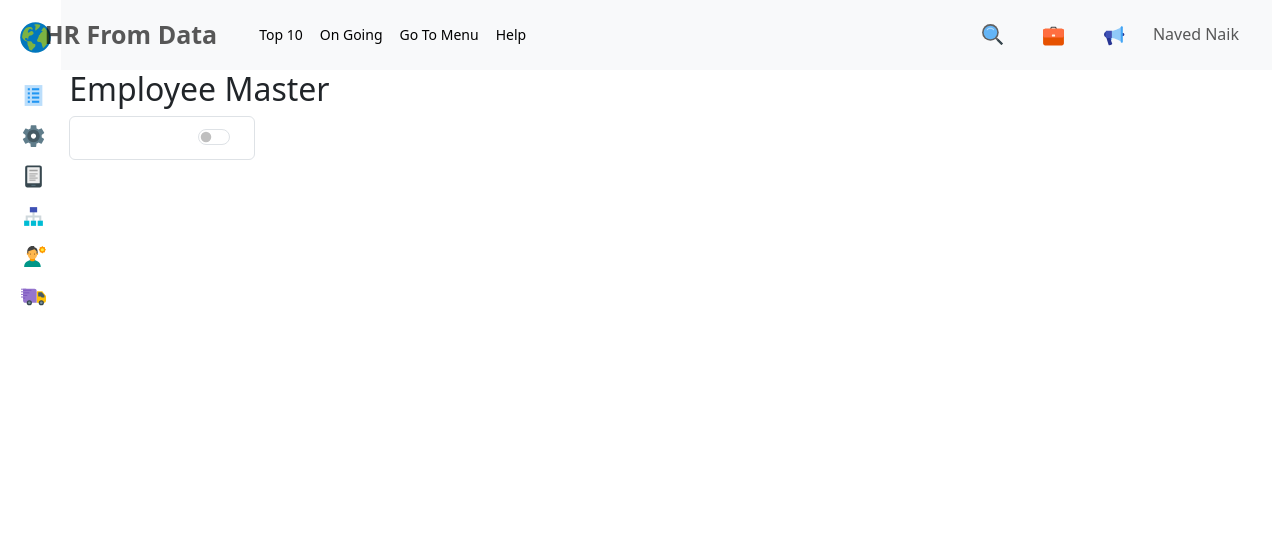
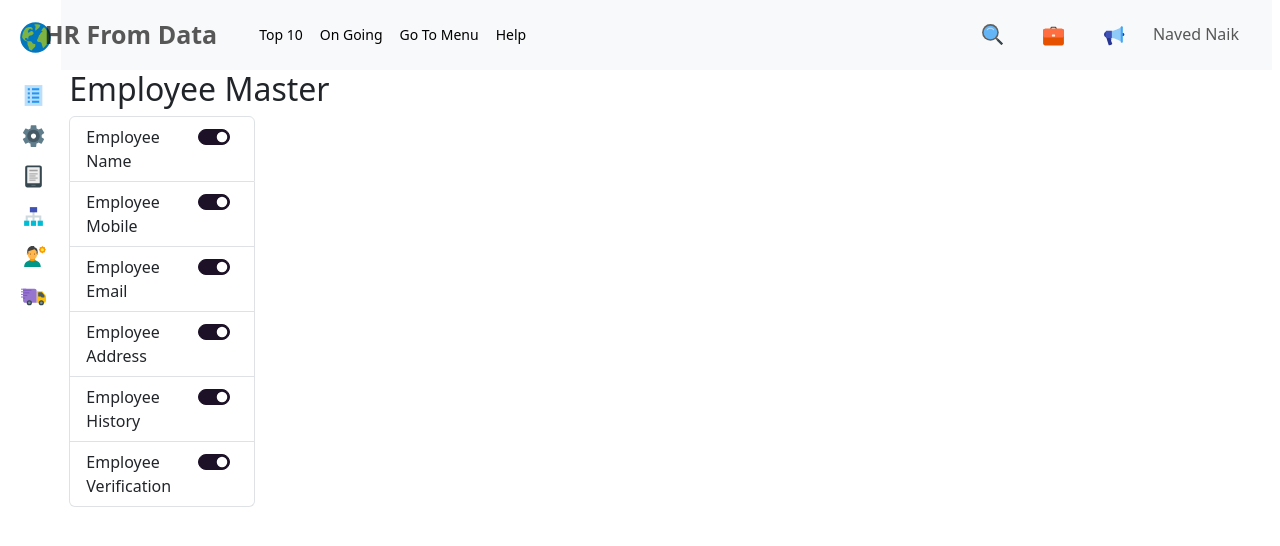
Before and after one commit to kiranjadhav45/auto-new-updated, a React (Create React App) app: page /masters in a window 1280 px wide. Shown: the top 546 px of the page. Built offline with nearby package versions, Linux system fonts and the light colour scheme.

Commit message:
added redux data to

```diff
--- a/src/components/masters/customer.js
+++ b/src/components/masters/customer.js
@@ -9,7 +9,11 @@
   Breadcrumb,
 } from "react-bootstrap";
 
+import { useSelector, useDispatch } from 'react-redux'
+import { updateLevelThree } from '../../features/business/businessSlice'
 const CustomerMaster = ({ currentActiveMenu }) => {
+  const businessData = useSelector((state) => state.business.value)
+  const dispatch = useDispatch()
   const [selectedSubMenu, setSelectedSubMenu] = useState(null);
 
   const handleSubMenuSelect = (menuItem) => {
@@ -35,7 +39,8 @@
         id={`submenu-switch-${menuItem.name}`}
         label=""
         checked={menuItem.isActive}
-          onChange={() => {}}
+        // onChange={() => { }}
+        onChange={() => { dispatch(updateLevelThree(menuItem)) }}
       />
     </ListGroup.Item>
   );
@@ -47,7 +52,10 @@
         <Col xs={12} md={4}>
           {currentActiveMenu?.subMenu && (
             <ListGroup>
-                {currentActiveMenu.subMenu.map((menuItem) =>
+              {/* {currentActiveMenu.subMenu.map((menuItem) =>
+                renderSubMenu(menuItem)
+              )} */}
+              {businessData?.categories[1]?.subcategories[3].subMenu?.map((menuItem) =>
                 renderSubMenu(menuItem)
               )}
             </ListGroup>
--- a/src/components/masters/employee.js
+++ b/src/components/masters/employee.js
@@ -9,7 +9,11 @@
   Breadcrumb,
 } from "react-bootstrap";
 
+import { useSelector, useDispatch } from 'react-redux'
+import { updateLevelThree } from '../../features/business/businessSlice'
 const EmployeeMaster = ({ currentActiveMenu }) => {
+  const businessData = useSelector((state) => state.business.value)
+  const dispatch = useDispatch()
   const [selectedSubMenu, setSelectedSubMenu] = useState(null);
 
   const handleSubMenuSelect = (menuItem) => {
@@ -35,7 +39,8 @@
         id={`submenu-switch-${menuItem.name}`}
         label=""
         checked={menuItem.isActive}
-          onChange={() => {}}
+        // onChange={() => { }}
+        onChange={() => { dispatch(updateLevelThree(menuItem)) }}
       />
     </ListGroup.Item>
   );
@@ -47,7 +52,7 @@
         <Col xs={12} md={4}>
           {currentActiveMenu?.subMenu && (
             <ListGroup>
-                {currentActiveMenu.subMenu.map((menuItem) =>
+              {businessData?.categories[1]?.subcategories[4].subMenu?.map((menuItem) =>
                 renderSubMenu(menuItem)
               )}
             </ListGroup>
--- a/src/components/masters/items.js
+++ b/src/components/masters/items.js
@@ -12,16 +12,18 @@ import { useSelector, useDispatch } from 'react-redux'
 import { updateLevelThree } from '../../features/business/businessSlice'
 
 const ItemsMaster = ({ currentActiveMenu }) => {
+
+
   const dispatch = useDispatch()
   const businessData = useSelector((state) => state.business.value)
+  const [newItemsData, setNewItemsData] = useState(businessData?.categories[1]?.subcategories[1].subMenu)
+  // console.log(businessData.categories[1].subcategories[1].subMenu)
+  console.log(newItemsData)
   const [selectedSubMenu, setSelectedSubMenu] = useState(null);
   const master = businessData.categories.find((item) => item.name == "Masters")
   const handleSubMenuSelect = (menuItem) => {
     setSelectedSubMenu(menuItem);
   };
-
-
-
 
   const renderSubMenu = (menuItem) => (
     <ListGroup.Item
@@ -52,9 +54,16 @@ const ItemsMaster = ({ currentActiveMenu }) => {
       <h2>Items</h2>
       <Row>
         <Col xs={12} md={4}>
-          {currentActiveMenu?.subMenu && (
+          {/* {currentActiveMenu?.subMenu && (
             <ListGroup>
               {currentActiveMenu.subMenu.map((menuItem) =>
+                renderSubMenu(menuItem)
+              )}
+            </ListGroup>
+          )} */}
+          {newItemsData && (
+            <ListGroup>
+              {businessData?.categories[1]?.subcategories[1].subMenu?.map((menuItem) =>
                 renderSubMenu(menuItem)
               )}
             </ListGroup>
--- a/src/components/masters/tax.js
+++ b/src/components/masters/tax.js
@@ -9,7 +9,12 @@
   Breadcrumb,
 } from "react-bootstrap";
 
+import { useSelector, useDispatch } from 'react-redux'
+import { updateLevelThree } from '../../features/business/businessSlice'
+
 const TaxMaster = ({ currentActiveMenu }) => {
+  const businessData = useSelector((state) => state.business.value)
+  const dispatch = useDispatch()
   const [selectedSubMenu, setSelectedSubMenu] = useState(null);
 
   const handleSubMenuSelect = (menuItem) => {
@@ -35,7 +40,8 @@
         id={`submenu-switch-${menuItem.name}`}
         label=""
         checked={menuItem.isActive}
-          onChange={() => {}}
+        // onChange={() => { }}
+        onChange={() => { dispatch(updateLevelThree(menuItem)) }}
       />
     </ListGroup.Item>
   );
@@ -47,7 +53,10 @@
         <Col xs={12} md={4}>
           {currentActiveMenu?.subMenu && (
             <ListGroup>
-                {currentActiveMenu.subMenu.map((menuItem) =>
+              {/* {currentActiveMenu.subMenu.map((menuItem) =>
+                renderSubMenu(menuItem)
+              )} */}
+              {businessData?.categories[1]?.subcategories[2].subMenu?.map((menuItem) =>
                 renderSubMenu(menuItem)
               )}
             </ListGroup>
```
Lines whose indentation alone changed are shown as unchanged.
